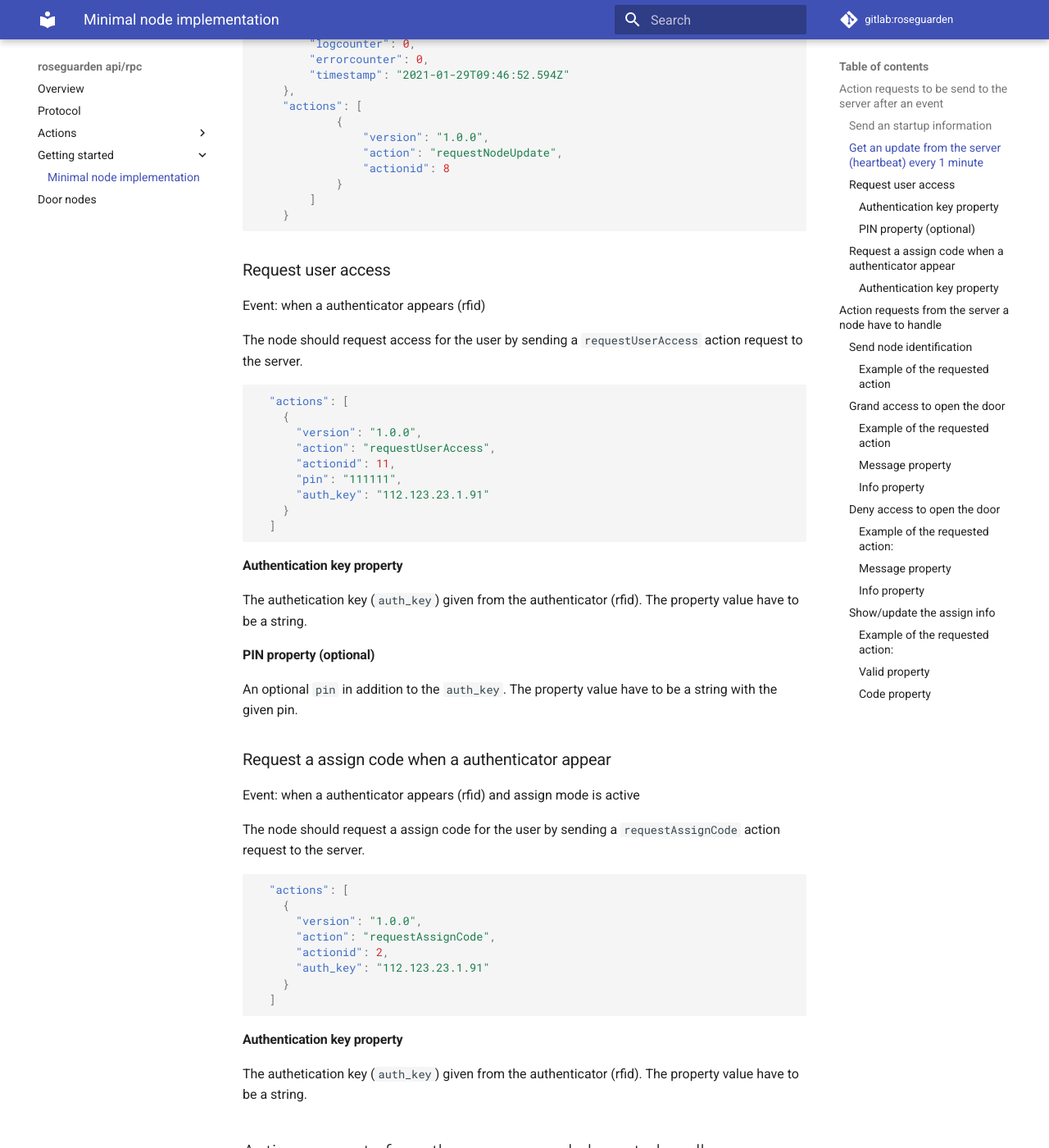
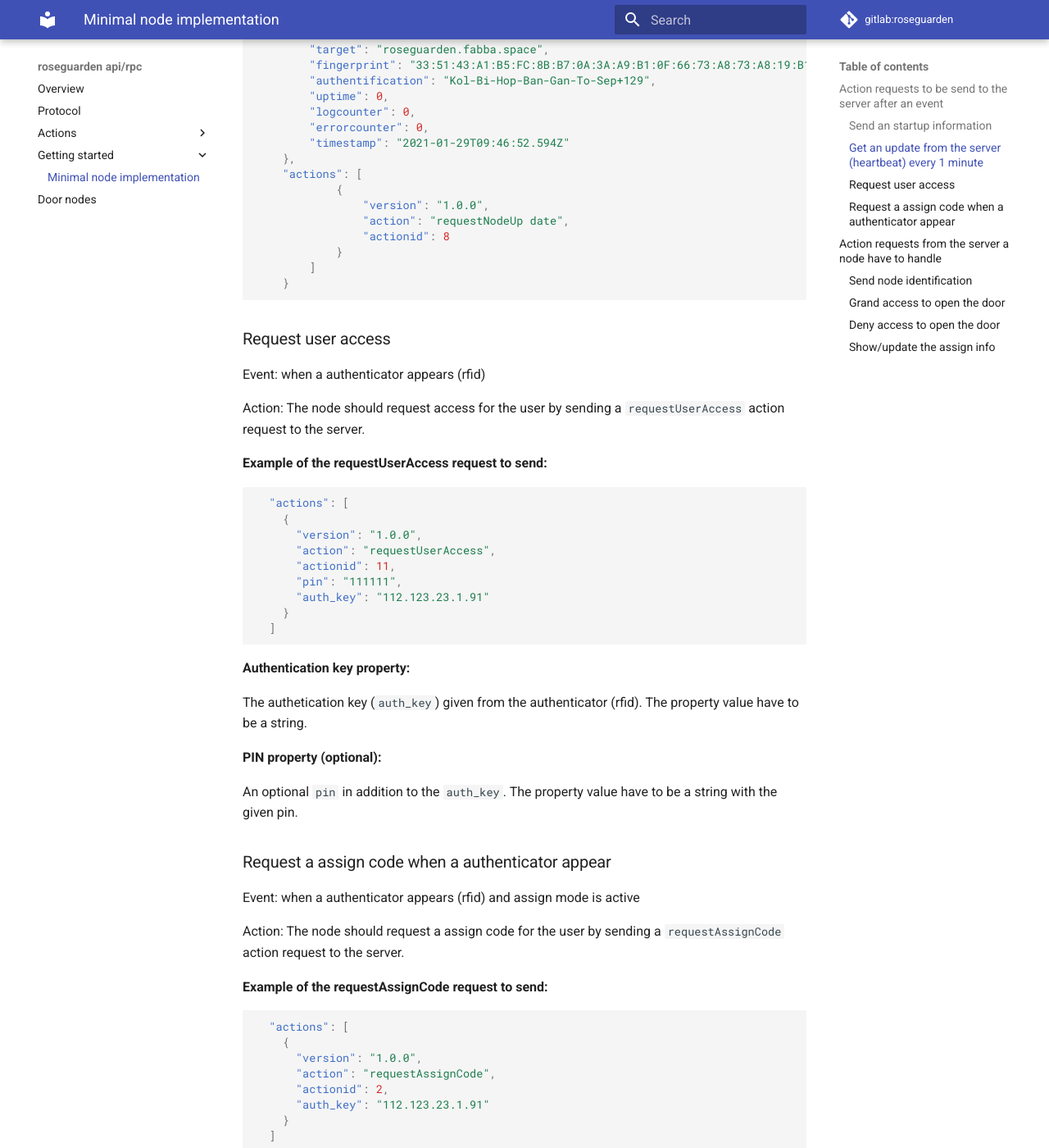
Before and after one commit to makakken/roseguarden, an MkDocs documentation site: the page built from docs/docs/minimal.md, in a window 1280 px wide and 1400 px high, scrolled down 1165 px. Shown: the whole window at 82% size. Built offline with MkDocs 1.6.1 and Material for MkDocs 9.7.7, drawn with Linux system fonts in a browser that asks for light colours; comment, search, counter and statistics services are not loaded; some of the changed text lies outside the part shown.

Commit message:
IMPROVE some details and format

````diff
--- a/docs/docs/minimal.md
+++ b/docs/docs/minimal.md
@@ -10,7 +10,9 @@ The following events have to be handled by the node:
 
 Event: On Startup
 
-Action: Send a request to the server to inform about the startup.
+Action: Send a `registerNodeStartup` request to the server to inform about the startup.
+
+**Example of the registerNodeStartup request to send:**
 
 ``` json
     {
@@ -41,6 +43,8 @@ Event: Every 1 minute
 
 Action: Send a `requestNodeUpdate` request to the server
 
+**Example of the requestNodeUpdate request to send:**
+
 ``` json
     {
     "header": {
@@ -57,7 +61,7 @@ Action: Send a `requestNodeUpdate` request to the server
     "actions": [
             {
                 "version": "1.0.0",
-                "action": "requestNodeUpdate",
+                "action": "requestNodeUp date",
                 "actionid": 8
             }
         ]
@@ -68,7 +72,9 @@ Action: Send a `requestNodeUpdate` request to the server
 
 Event: when a authenticator appears (rfid)
 
-The node should request access for the user by sending a `requestUserAccess` action request to the server.
+Action: The node should request access for the user by sending a `requestUserAccess` action request to the server.
+
+**Example of the requestUserAccess request to send:**
 
 ``` json
   "actions": [
@@ -82,12 +88,12 @@ The node should request access for the user by sending a `requestUserAccess` act
   ]
 ```
 
-#### Authentication key property
+**Authentication key property:**
 
 The authetication key (`auth_key`) given from the authenticator (rfid).
 The property value have to be a string.
 
-#### PIN property (optional)
+**PIN property (optional):**
 
 An optional `pin` in addition to the `auth_key`.
 The property value have to be a string with the given pin.
@@ -97,7 +103,9 @@ The property value have to be a string with the given pin.
 
 Event: when a authenticator appears (rfid) and assign mode is active
 
-The node should request a assign code for the user by sending a `requestAssignCode` action request to the server.
+Action: The node should request a assign code for the user by sending a `requestAssignCode` action request to the server.
+
+**Example of the requestAssignCode request to send:**
 
 ``` json
   "actions": [
@@ -110,7 +118,7 @@ The node should request a assign code for the user by sending a `requestAssignCo
   ]
 ```
 
-#### Authentication key property
+**Authentication key property:**
 
 The authetication key (`auth_key`) given from the authenticator (rfid).
 The property value have to be a string.
@@ -129,7 +137,7 @@ Until the identification was successfull (done by the administrators) every furt
 
 Have a look at the [Sync. the node identification ( syncNodeIdentification ) section](servernodeactions.md) how to send a valid `syncNodeIdentification` action request.
 
-#### Example of the requested action
+**Example of the requested action:**
 
 ``` json
   "actions": [
@@ -145,7 +153,7 @@ Have a look at the [Sync. the node identification ( syncNodeIdentification ) sec
 The node have to handle requested `grandAccess` actions.
 This action opens the door and show some user information.
 
-#### Example of the requested action
+**Example of the requested action:**
 
 ``` json
   "actions": [
@@ -158,11 +166,11 @@ This action opens the door and show some user information.
   ]
 ```
 
-#### Message property
+**Message property:**
 
 The message to show
 
-#### Info property
+**Info property:**
 
 Further infos to show.
 
@@ -172,7 +180,7 @@ Further infos to show.
 The node have to handle requested `denyAccess` actions.
 This action deny the door opening and show some informations for that.
 
-#### Example of the requested action:
+**Example of the requested action:**
 
 ``` json
   "actions": [
@@ -185,11 +193,11 @@ This action deny the door opening and show some informations for that.
   ]
 ```
 
-#### Message property
+**Message property:**
 
 The message to show
 
-#### Info property
+**Info property:**
 
 Further infos to show.
 
@@ -197,7 +205,7 @@ Further infos to show.
 
 The node have to handle requested `updateAssignInfo` actions.
 
-#### Example of the requested action:
+**Example of the requested action:**
 
 ``` json
   "actions": [
@@ -210,10 +218,10 @@ The node have to handle requested `updateAssignInfo` actions.
   ]
 ```
 
-#### Valid property
+**Valid property:**
 
 Shows if the assign was succesfull.
 
-#### Code property
+**Code property:**
 
 The assign code to show to the user
````
